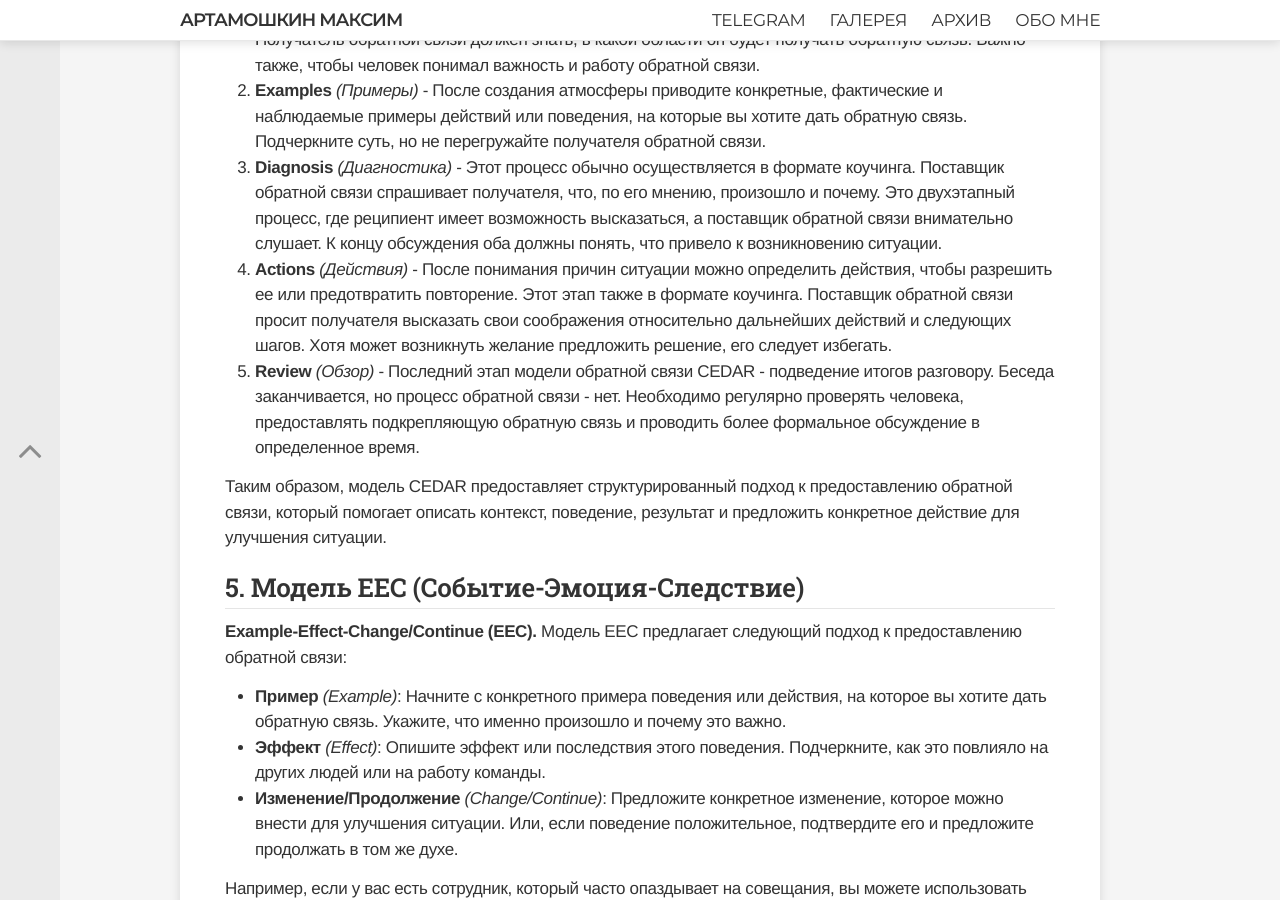
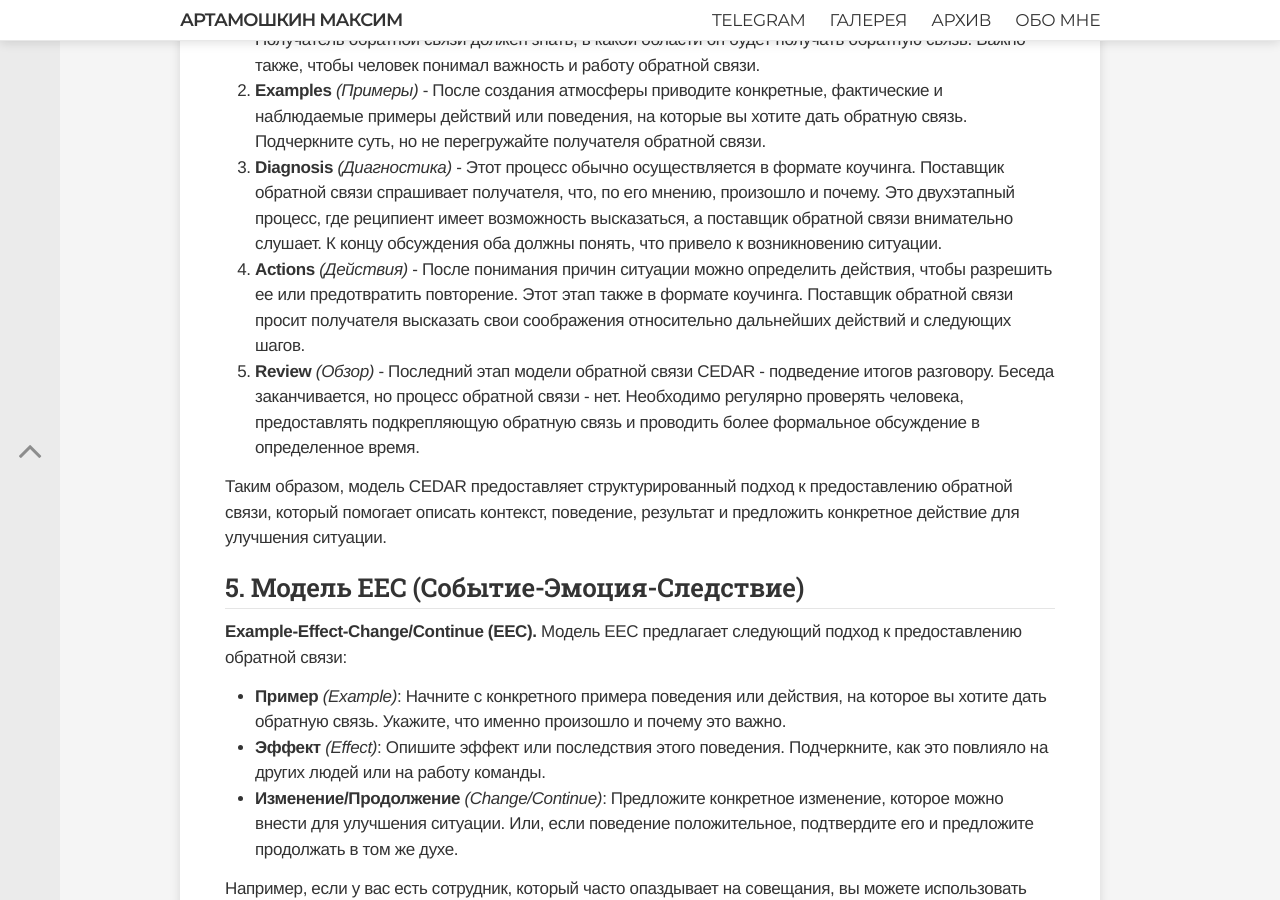
Before and after one commit to martamoshkin/blog.zverit.com, a Jekyll site: the page built from _posts/management/2023-10-9-15-types-feedback.md, in a window 1280 px wide and 900 px high, scrolled down 2173 px. Built offline with Jekyll 4.4.1, drawn with Linux system fonts in a browser that asks for light colours; comment, search, counter and statistics services are not loaded.

Commit message:
Update 2023-10-9-15-types-feedback.md

```diff
--- a/_posts/management/2023-10-9-15-types-feedback.md
+++ b/_posts/management/2023-10-9-15-types-feedback.md
@@ -44,7 +44,7 @@ description: "15 основных техник обратной связи вк
 1. **Context** *(Контекст)* - Первый этап модели обратной связи CEDAR - установление контекста. Получатель обратной связи должен знать, в какой области он будет получать обратную связь. Важно также, чтобы человек понимал важность и работу обратной связи.
 2. **Examples** *(Примеры)* - После создания атмосферы приводите конкретные, фактические и наблюдаемые примеры действий или поведения, на которые вы хотите дать обратную связь. Подчеркните суть, но не перегружайте получателя обратной связи.
 3. **Diagnosis** *(Диагностика)* - Этот процесс обычно осуществляется в формате коучинга. Поставщик обратной связи спрашивает получателя, что, по его мнению, произошло и почему. Это двухэтапный процесс, где реципиент имеет возможность высказаться, а поставщик обратной связи внимательно слушает. К концу обсуждения оба должны понять, что привело к возникновению ситуации.
-4. **Actions** *(Действия)* - После понимания причин ситуации можно определить действия, чтобы разрешить ее или предотвратить повторение. Этот этап также в формате коучинга. Поставщик обратной связи просит получателя высказать свои соображения относительно дальнейших действий и следующих шагов. Хотя может возникнуть желание предложить решение, его следует избегать.
+4. **Actions** *(Действия)* - После понимания причин ситуации можно определить действия, чтобы разрешить ее или предотвратить повторение. Этот этап также в формате коучинга. Поставщик обратной связи просит получателя высказать свои соображения относительно дальнейших действий и следующих шагов.
 5. **Review** *(Обзор)* - Последний этап модели обратной связи CEDAR - подведение итогов разговору. Беседа заканчивается, но процесс обратной связи - нет. Необходимо регулярно проверять человека, предоставлять подкрепляющую обратную связь и проводить более формальное обсуждение в определенное время.
 
 Таким образом, модель CEDAR предоставляет структурированный подход к предоставлению обратной связи, который помогает описать контекст, поведение, результат и предложить конкретное действие для улучшения ситуации.
```
